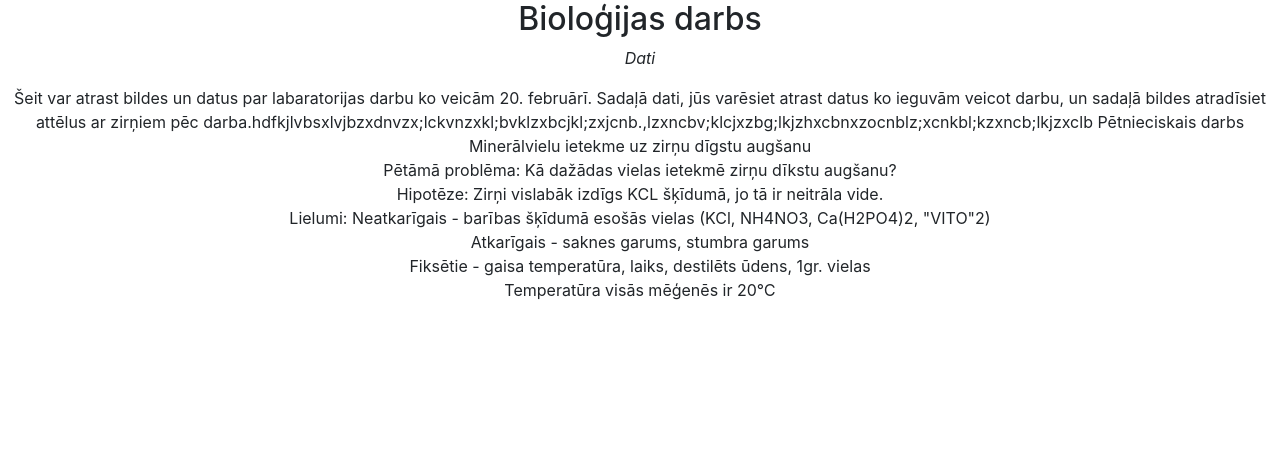
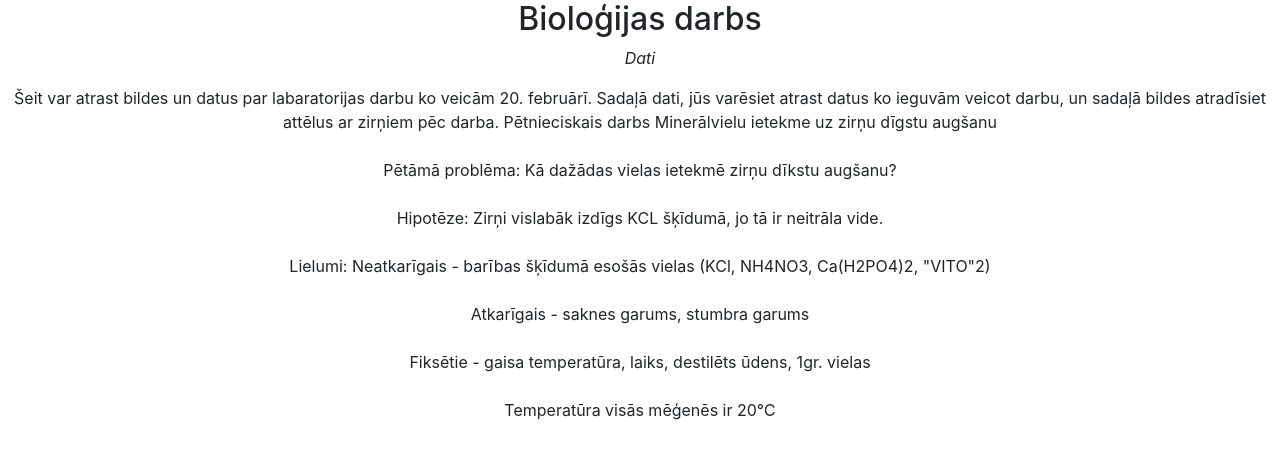
Before and after one commit to glapadore/biologija-1, a Flask app: page / in a window 1280 px wide. Shown: the part 79-538 px from the top of the page. Run offline with Flask 2, Linux system fonts and the light colour scheme; some libraries are stand-ins or nearby versions.

Commit message:
Update virslapa.html

```diff
--- a/templates/virslapa.html
+++ b/templates/virslapa.html
@@ -57,23 +57,29 @@
 <section>
   <h2 style="text-align: center">Bioloģijas darbs</h2>
   <p  style="text-align: center"><i>Dati</i></p>
-  <p style="text-align: center">Šeit var atrast bildes un datus par labaratorijas darbu ko veicām 20. februārī. Sadaļā dati, jūs varēsiet atrast datus ko ieguvām veicot darbu, un sadaļā bildes atradīsiet attēlus ar zirņiem pēc darba.hdfkjlvbsxlvjbzxdnvzx;lckvnzxkl;bvklzxbcjkl;zxjcnb.,lzxncbv;klcjxzbg;lkjzhxcbnxzocnblz;xcnkbl;kzxncb;lkjzxclb
+  <p style="text-align: center">Šeit var atrast bildes un datus par labaratorijas darbu ko veicām 20. februārī.
+    Sadaļā dati, jūs varēsiet atrast datus ko ieguvām veicot darbu, un sadaļā bildes atradīsiet attēlus ar zirņiem pēc darba.
     Pētnieciskais darbs
     Minerālvielu ietekme uz zirņu dīgstu augšanu
   </br>
-
+</br>
     Pētāmā problēma:
     Kā dažādas vielas ietekmē zirņu dīkstu augšanu?
+  </br>
   </br>
     Hipotēze:
     Zirņi vislabāk izdīgs KCL šķīdumā, jo tā ir neitrāla vide.
   </br>
+  </br>
     Lielumi:
     Neatkarīgais - barības šķīdumā esošās vielas (KCl, NH4NO3, Ca(H2PO4)2, "VITO"2)
   </br>
+  </br>
     Atkarīgais - saknes garums, stumbra garums
   </br>
+  </br>
     Fiksētie - gaisa temperatūra, laiks, destilēts ūdens, 1gr. vielas
+  </br>
   </br>
     Temperatūra visās mēģenēs ir 20℃</p>
 </section>
```
